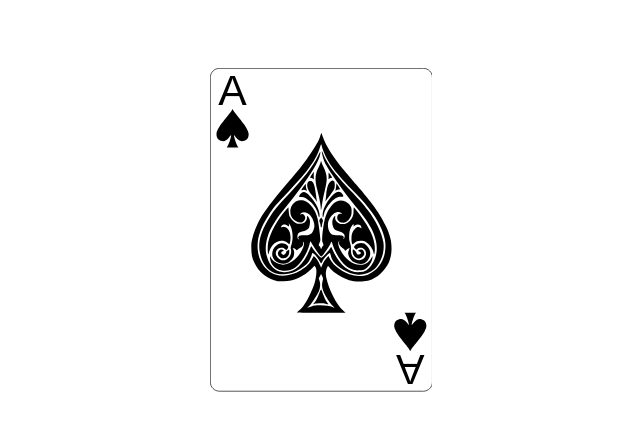
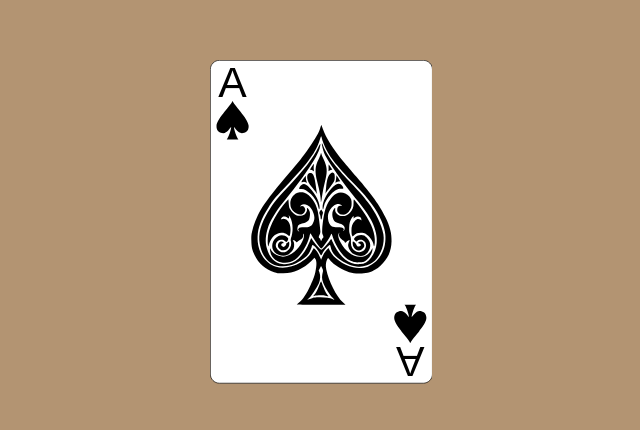
Before and after one commit to meatfighter/reddog, a plain HTML site: page public_html/index.html in a window 1280 px wide. Shown: the part 178-608 px from the top of the page, without its empty margins (319-959 px from the left). Drawn offline with Linux system fonts and the light colour scheme.

Commit message:
download cards

```diff
--- a/public_html/loading-panel.html
+++ b/public_html/loading-panel.html
@@ -1 +1 @@
-<progress id="loading-progress" value="0" max="100"></progress>
+<progress id="loading-progress" value="0" max="52"></progress>
--- a/public_html/scripts/main.js
+++ b/public_html/scripts/main.js
@@ -29,8 +29,14 @@ async function downloadCards() {
     const suits = [ 'clubs', 'diamonds', 'hearts', 'spades' ];
 
     try {
+        const progressBar = document.getElementById('loading-progress');
+        let count = 0;
         return await Promise.all(ranks.flatMap(rank => suits.map(suit => fetch(`cards/${rank}_of_${suit}.svg`)
-                .then(response => response.text()))));
+                .then(response => {
+                    progressBar.value = ++count;
+                    return response.text();
+                })
+        )));
     } catch (_) {
         return [];
     }
--- a/public_html/styles/main.css
+++ b/public_html/styles/main.css
@@ -1,3 +1,9 @@
+body {
+    background-color: #B39472;
+    margin: 0;
+    padding: 0;
+}
+
 #main-content {
     display: flex;
     justify-content: center;
```
Also changed, not shown: public_html/index.html (line endings or trailing spaces), todo.txt (added).
